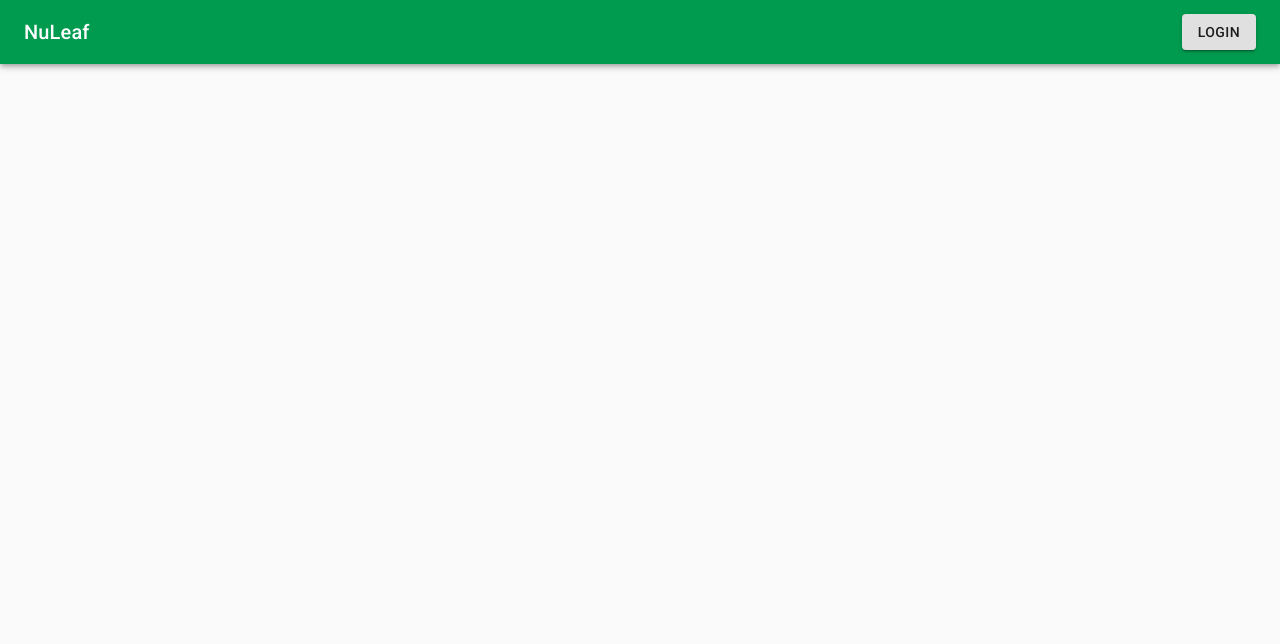
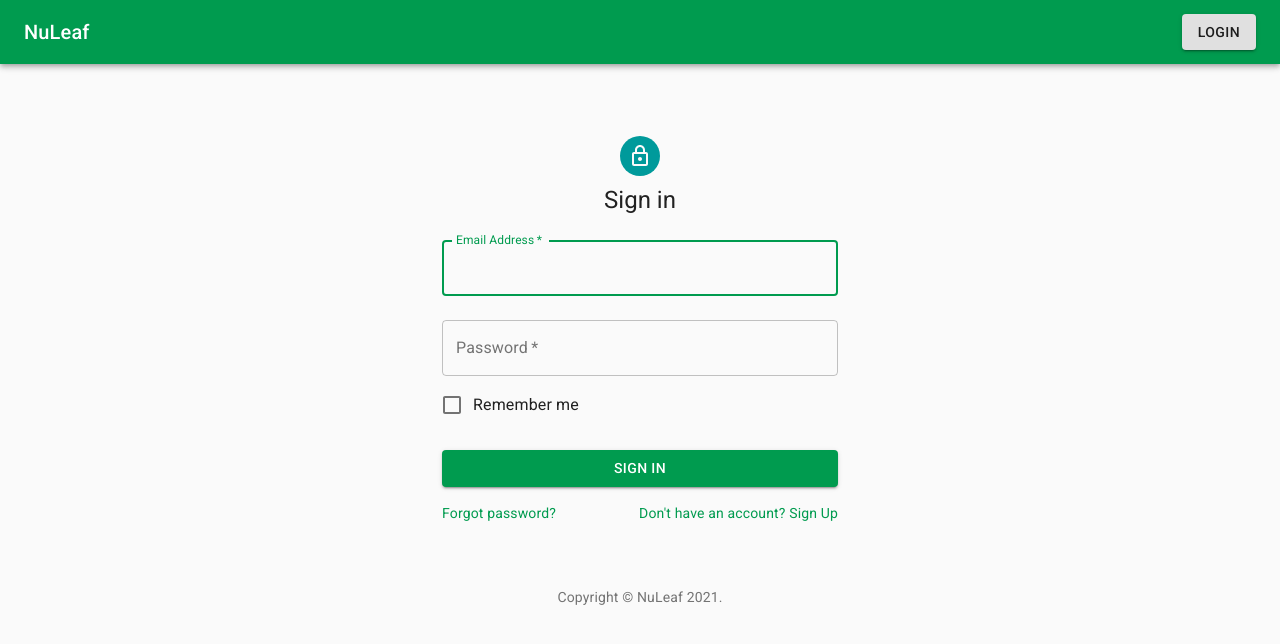
Before and after one commit to thirionlogan/nu-leaf, a React app: page /login in a window 1280 px wide. Shown: the top 644 px of the page. Built offline with nearby package versions, Linux system fonts and the light colour scheme.

Commit message:
#3 implemented login page

```diff
--- a/src/components/App/App.js
+++ b/src/components/App/App.js
@@ -5,6 +5,7 @@ import { BrowserRouter as Router, Switch, Route } from 'react-router-dom';
 import LandingPage from '../LandingPage/LandingPage';
 import PageHeader from '../PageHeader/PageHeader';
 import RegistrationPage from '../RegistrationPage/RegistrationPage';
+import LoginPage from '../LoginPage/LoginPage'
 
 const theme = createMuiTheme({
   palette: {
@@ -26,6 +27,7 @@ function App() {
           <Switch>
             <Route exact path='/' component={LandingPage} />
             <Route path='/register' component={RegistrationPage} />
+            <Route path='/login' component={LoginPage} />
           </Switch>
         </div>
       </Router>
--- /dev/null
+++ b/src/components/LoginPage/LoginPage.js
@@ -0,0 +1,105 @@
+import React from 'react';
+import Avatar from '@material-ui/core/Avatar';
+import Button from '@material-ui/core/Button';
+import TextField from '@material-ui/core/TextField';
+import FormControlLabel from '@material-ui/core/FormControlLabel';
+import Checkbox from '@material-ui/core/Checkbox';
+import Link from '@material-ui/core/Link';
+import Grid from '@material-ui/core/Grid';
+import Box from '@material-ui/core/Box';
+import LockOutlinedIcon from '@material-ui/icons/LockOutlined';
+import Typography from '@material-ui/core/Typography';
+import { makeStyles } from '@material-ui/core/styles';
+import Container from '@material-ui/core/Container';
+import Copyright from '../Copyright/Copyright'
+import { Link as RouterLink } from 'react-router-dom';
+
+
+const useStyles = makeStyles((theme) => ({
+  paper: {
+    marginTop: theme.spacing(8),
+    display: 'flex',
+    flexDirection: 'column',
+    alignItems: 'center',
+  },
+  avatar: {
+    margin: theme.spacing(1),
+    backgroundColor: theme.palette.secondary.main,
+  },
+  form: {
+    width: '100%',
+    marginTop: theme.spacing(1),
+  },
+  submit: {
+    margin: theme.spacing(3, 0, 2),
+  },
+}));
+
+export default function LoginPage() {
+  const classes = useStyles();
+
+  return (
+    <Container component="main" maxWidth="xs">
+      <div className={classes.paper}>
+        <Avatar className={classes.avatar}>
+          <LockOutlinedIcon />
+        </Avatar>
+        <Typography component="h1" variant="h5">
+          Sign in
+        </Typography>
+        <form className={classes.form} noValidate>
+          <TextField
+            variant="outlined"
+            margin="normal"
+            required
+            fullWidth
+            id="email"
+            label="Email Address"
+            name="email"
+            autoComplete="email"
+            autoFocus
+          />
+          <TextField
+            variant="outlined"
+            margin="normal"
+            required
+            fullWidth
+            name="password"
+            label="Password"
+            type="password"
+            id="password"
+            autoComplete="current-password"
+          />
+          <FormControlLabel
+            control={<Checkbox value="remember" color="primary" />}
+            label="Remember me"
+          />
+          <Button
+            type="submit"
+            fullWidth
+            variant="contained"
+            color="primary"
+            className={classes.submit}
+          >
+            Sign In
+          </Button>
+          <Grid container>
+            <Grid item xs>
+              <Link href="https://www.youtube.com/watch?v=oHg5SJYRHA0" variant="body2">
+                Forgot password?
+              </Link>
+            </Grid>
+            <Grid item>
+              <Link component={RouterLink} to="/register" variant="body2">
+                {"Don't have an account? Sign Up"}
+              </Link>
+            </Grid>
+          </Grid>
+        </form>
+      </div>
+      <Box mt={8}>
+        <Copyright />
+      </Box>
+    </Container>
+  );
+}
--- a/src/components/PageHeader/PageHeader.js
+++ b/src/components/PageHeader/PageHeader.js
@@ -32,7 +32,7 @@ function PageHeader(props) {
           >
             NuLeaf
           </Typography>
-          <Button variant='contained'>Login</Button>
+          <Button variant='contained' component={RouterLink} to='/login' >Login</Button>
         </Toolbar>
       </AppBar>
     </div>
--- a/src/components/RegistrationPage/RegistrationPage.js
+++ b/src/components/RegistrationPage/RegistrationPage.js
@@ -10,6 +10,7 @@ import Box from '@material-ui/core/Box';
 import LockOutlinedIcon from '@material-ui/icons/LockOutlined';
 import Typography from '@material-ui/core/Typography';
 import { makeStyles } from '@material-ui/core/styles';
+import { Link as RouterLink } from 'react-router-dom';
 import Container from '@material-ui/core/Container';
 import Copyright from '../Copyright/Copyright';
 
@@ -123,7 +124,7 @@ export default function RegistrationPage() {
           </Button>
           <Grid container justify='center'>
             <Grid item>
-              <Link href='#' variant='body2'>
+              <Link component={RouterLink} to='/login' variant='body2'>
                 Already have an account? Sign in
               </Link>
             </Grid>
```
Also changed, not shown: 1 other file (tests, documents, lock files or other folders).
